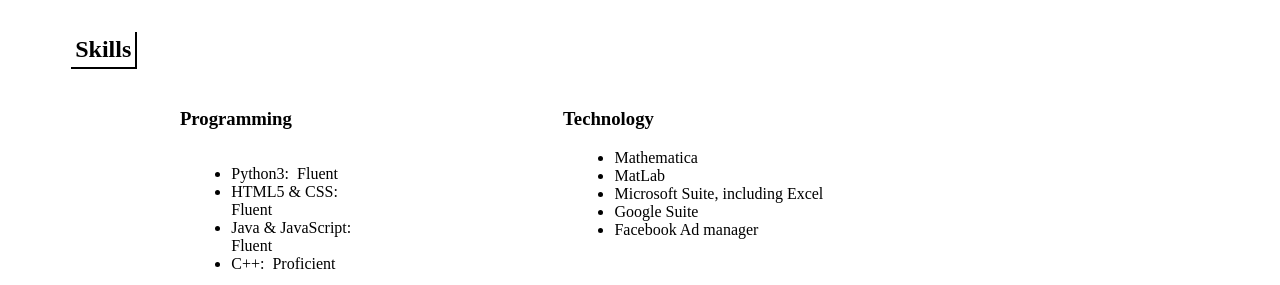
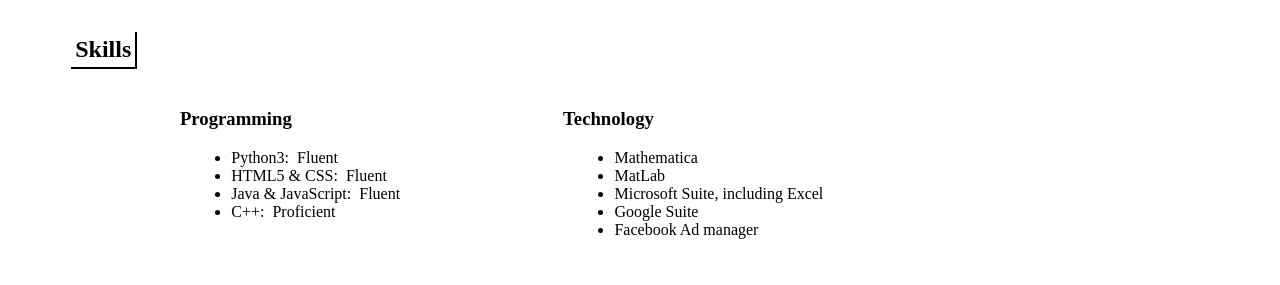
Before and after one commit to Segoviaa1/AndrewSegovia, a plain HTML site: page Resume.html in a window 1280 px wide. Shown: the part 1625-1910 px from the top of the page. Drawn offline with Linux system fonts and the light colour scheme; a web font is replaced by a local one.

Commit message:
Update Resume.html

```diff
--- a/Resume.html
+++ b/Resume.html
@@ -287,7 +287,7 @@ animation-iteration-count: infinite}
  <h2 style = "display:inline-block ; margin-right:80%">Skills</h2>
  <div id = "programming" style = "margin-left:10%">
  <h3>Programming</h3>
- <ul style = "display: inline-block ; max-width:49%">
+ <ul>
    <li>Python3:&nbsp Fluent</li>
    <li>HTML5 & CSS:&nbsp Fluent</li>
   <li>Java & JavaScript:&nbsp Fluent</li>
```
